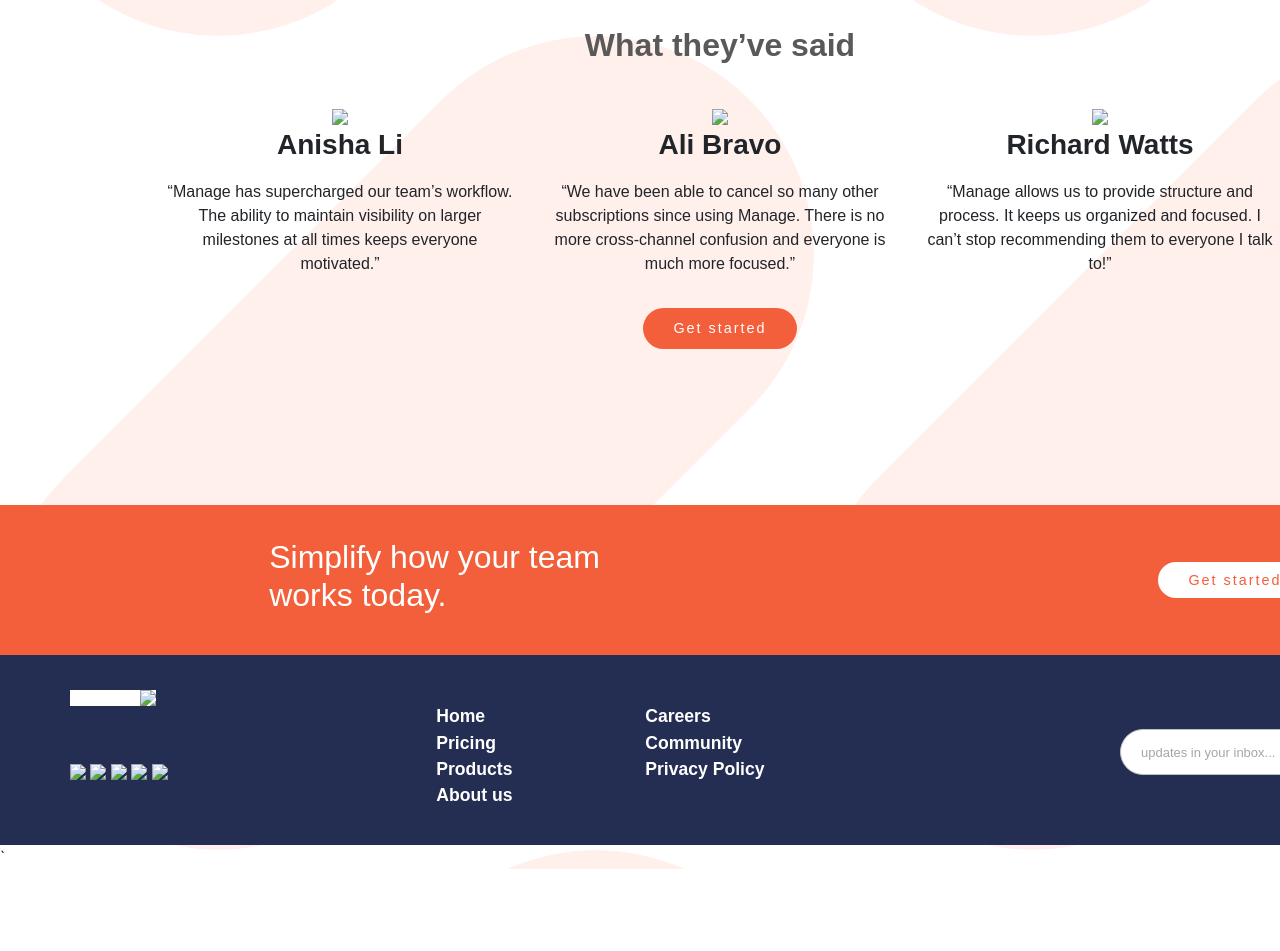
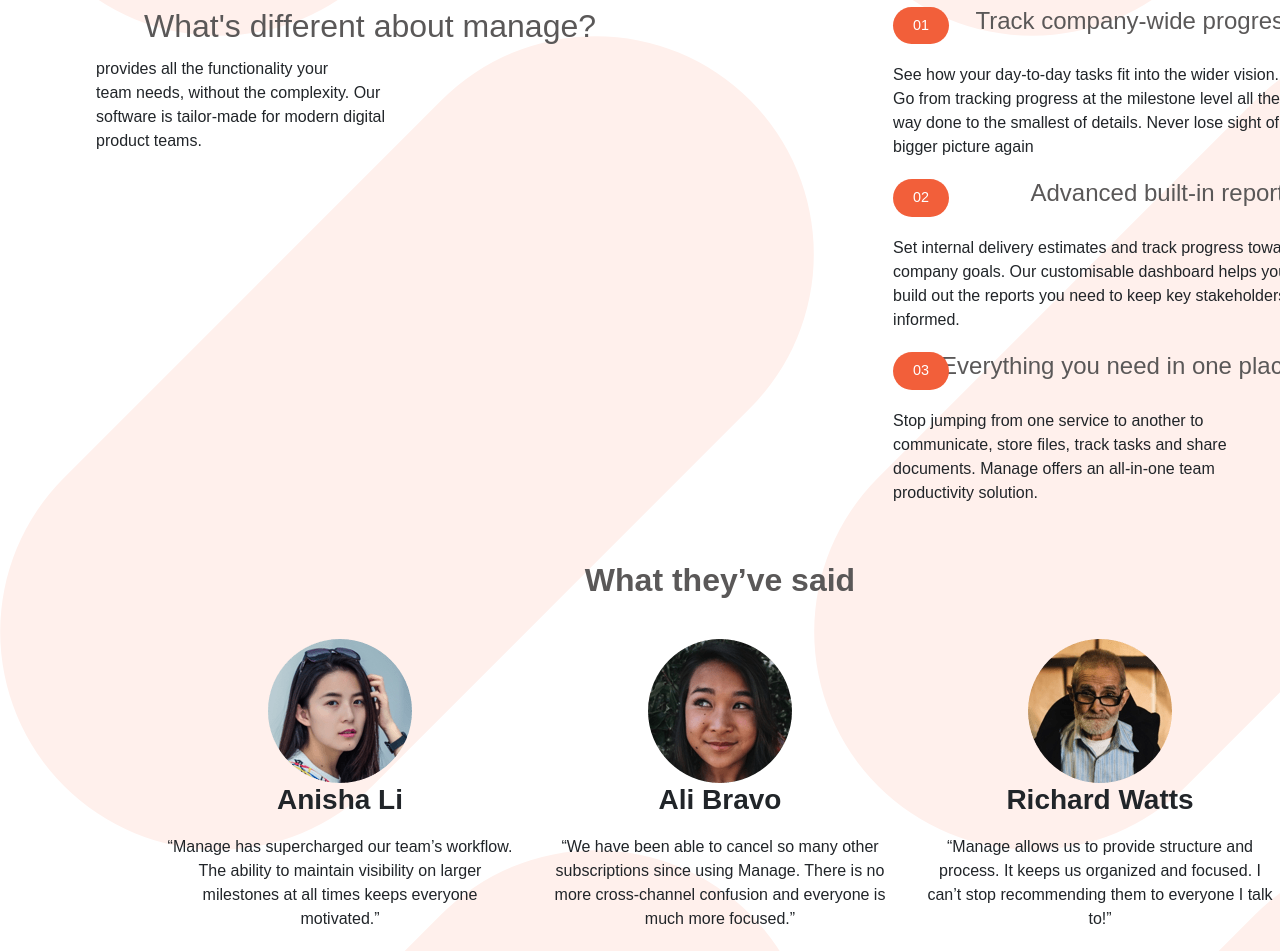
Before and after one commit to usorfaitheloho/landing-page, a plain HTML site: page index.html in a window 1280 px wide. Shown: the part 778-1729 px from the top of the page. Before the commit the page ends 1647 px from the top, so only its background shows below. Drawn offline with nearby package versions, Linux system fonts and the light colour scheme; files whose address does not match are found by name; a web font is replaced by a local one.

Commit message:
Initial commit

```diff
--- a/index.html
+++ b/index.html
@@ -23,7 +23,7 @@
 
 <div class="nav-bar">
   <div class="logo">
-    <img src="/manage-landing-page-master/images/logo.svg">
+    <img src="/images/logo.svg">
   </div>
   <nav>
     <button class="hamburger">
@@ -64,7 +64,7 @@
     <a href="#">Get started</a>
   </div>
   <div class="hero-image">
-  <img src="/manage-landing-page-master/images/illustration-intro.svg"></div>
+  <img src="/images/illustration-intro.svg"></div>
 <main>
   <div class="hero-background">
     <div class="hero-background-left">
@@ -109,7 +109,7 @@
     <div class="row">
    <div class="col-md-4 text-center">
      <div class="profile">
-       <img src="/manage-landing-page-master/images/avatar-anisha.png" class="user">
+       <img src="/images/avatar-anisha.png" class="user">
        <h3>Anisha Li</h3>
        <blockquote>  “Manage has supercharged our team’s workflow. The ability to maintain
         visibility on larger milestones at all times keeps everyone motivated.”</blockquote>
@@ -117,7 +117,7 @@
    </div>
    <div class="col-md-4 text-center">
     <div class="profile">
-      <img src="/manage-landing-page-master/images/avatar-ali.png" class="user">
+      <img src="/images/avatar-ali.png" class="user">
       <h3>  Ali Bravo</h3>
       <blockquote> “We have been able to cancel so many other subscriptions since using
         Manage. There is no more cross-channel confusion and everyone is much
@@ -126,7 +126,7 @@
   </div>
  <div class="col-md-4 text-center">
      <div class="profile">
-       <img src="/manage-landing-page-master/images/avatar-richard.png" class="user">
+       <img src="/images/avatar-richard.png" class="user">
        <h3> Richard Watts</h3>
        <blockquote>  “Manage allows us to provide structure and process. It keeps us organized
         and focused. I can’t stop recommending them to everyone I talk to!”</blockquote>
@@ -149,13 +149,13 @@
     </div>
 
     <div class="last">
-    <img src="/manage-landing-page-master/images/logo.svg" class="logo2">
+    <img src="/images/logo.svg" class="logo2">
     <div class="icon">
-      <img src="/manage-landing-page-master/images/icon-facebook.svg">
-      <img src="/manage-landing-page-master/images/icon-youtube.svg">
-      <img src="/manage-landing-page-master/images/icon-twitter.svg">
-      <img src="/manage-landing-page-master/images/icon-pinterest.svg">
-      <img src="/manage-landing-page-master/images/icon-instagram.svg">
+      <img src="/images/icon-facebook.svg">
+      <img src="/images/icon-youtube.svg">
+      <img src="/images/icon-twitter.svg">
+      <img src="/images/icon-pinterest.svg">
+      <img src="/images/icon-instagram.svg">
       </div>
      <div class="navs">
     <ul class="nav-link">
@@ -181,49 +181,6 @@
   </div>
 
   </footer>
-<!--
-<div class="snapshot-testimonial">
-  <div class="snapshot-testimonial-content">
-    <div class="content1">
-      <img src="/manage-landing-page-master/images/avatar-anisha.png" alt="anisha">
-      <div class="name"><h3>Anisha Li</h3></div>
-      <div class="about">
-        <p> “Manage has supercharged our team’s workflow. The ability to maintain
-          visibility on larger milestones at all times keeps everyone motivated.”</p>
-      </div>
-    </div>
-
-    <div class="content2">
-      <img src="/manage-landing-page-master/images/avatar-ali.png" alt="ali bravo">
-      <div class="name"><h3>Ali Bravo</h3></div>
-      <div class="about">
-        <p>  “We have been able to cancel so many other subscriptions since using
-          Manage. There is no more cross-channel confusion and everyone is much
-          more focused.”</p>
-      </div>
-    </div>
-    <div class="content3">
-      <img src="/manage-landing-page-master/images/avatar-richard.png" alt="richard watts">
-      <div class="name"><h3>Richard Watts</h3></div>
-      <div class="about">
-        <p> “Manage allows us to provide structure and process. It keeps us organized
-          and focused. I can’t stop recommending them to everyone I talk to!”</p>
-      </div>
-    </div>
-    <div class="content4">
-
-      <img src="/manage-landing-page-master/images/avatar-shanai.png" alt=" Shanai Gough">
-
-      <div class="name"><h3> Shanai Gough</h3></div>
-      <div class="about">
-        <p> “Their software allows us to track, manage and collaborate on our projects
-          from anywhere. It keeps the whole team in-sync without being intrusive.”</p>
-      </div>
-    </div>
-
-  </div>
-</div>
--->`
-<script src="/manage-landing-page-master/app.js"></script>
+<script src="/app.js"></script>
 </body>
 </html>
```
